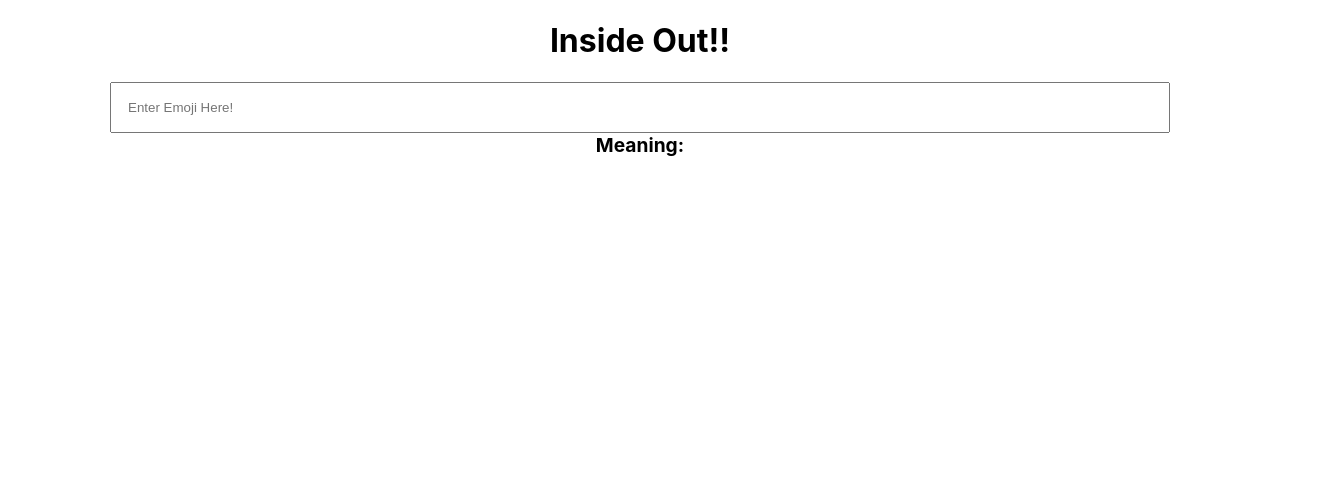
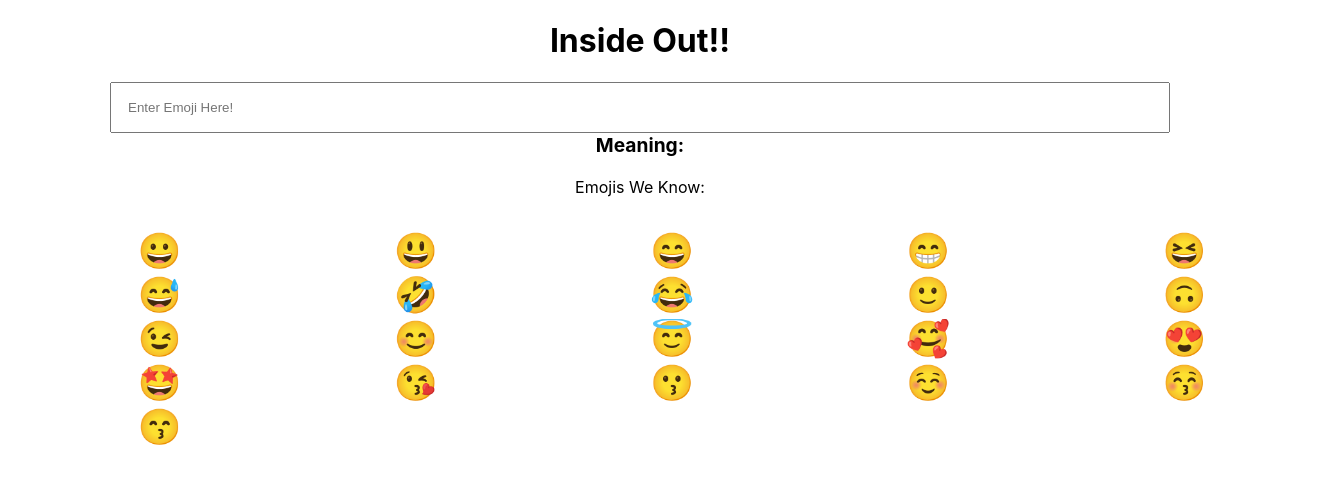
Before and after one commit to RakshaPawar108/emoji-interpreter-neogcamp, a React (Create React App) app: page / in a window 1280 px wide. Shown: the top 484 px of the page, 1344 px wide, since content can reach past the window. Built offline with nearby package versions, Linux system fonts and the light colour scheme.

Commit message:
style:emojis arranged in a grid

```diff
--- a/src/App.css
+++ b/src/App.css
@@ -11,3 +11,15 @@
   font-size: larger;
   font-weight: bold;
 }
+
+.wrapper {
+  display: grid;
+  grid-template-columns: repeat(5, 1fr);
+  gap: 1px;
+  padding: 2rem;
+  width: 100%;
+}
+
+.wrapper span {
+  font-size:35px;
+}
--- a/src/App.js
+++ b/src/App.js
@@ -25,6 +25,8 @@
   "😙": "Kissing Face with Smiling Eyes",
 };
 
+const emojisWeKnow = Object.keys(emojiDictionary);
+
 function App() {
   let [meaning, setMeaning] = useState("");
   function inputChangeHandler(event) {
@@ -51,6 +53,13 @@
         onChange={inputChangeHandler}
       />
       <div className="meaning">Meaning: {meaning}</div>
+      <br />
+      <div>Emojis We Know: </div>
+      <div className="wrapper">
+        {emojisWeKnow.map((emoji) => {
+          return <span key={emoji}> {emoji} </span>;
+        })}
+      </div>
     </div>
   );
 }
```
